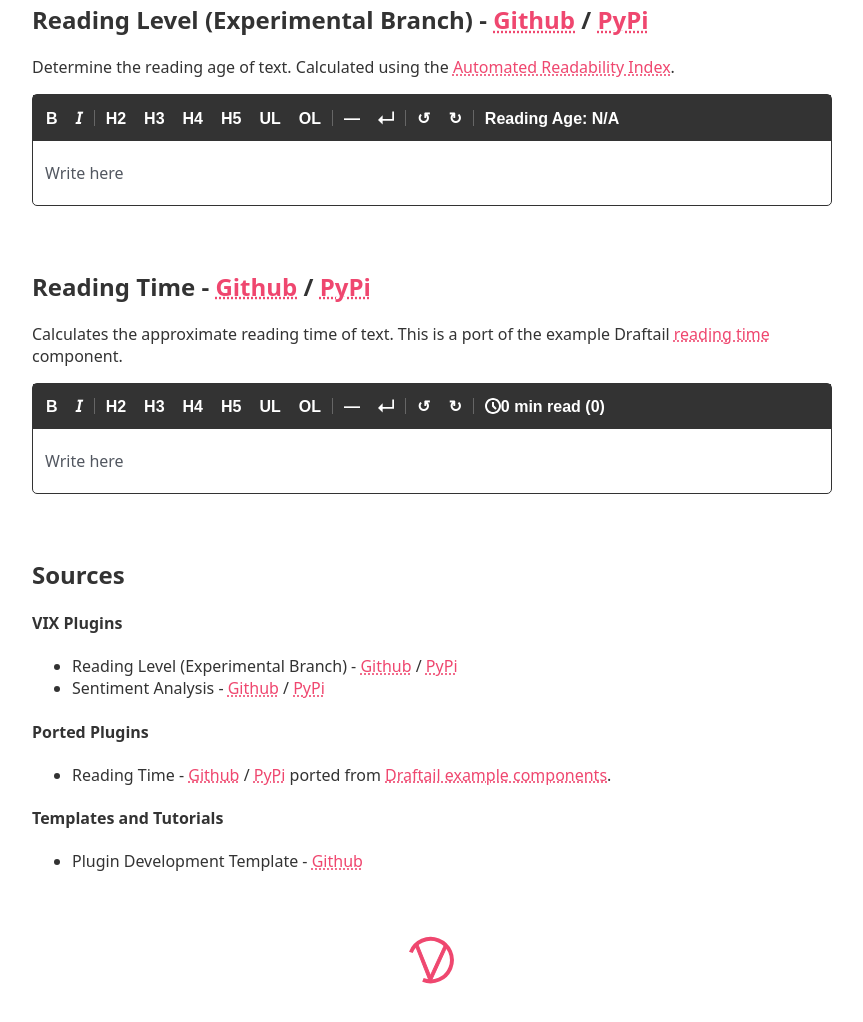
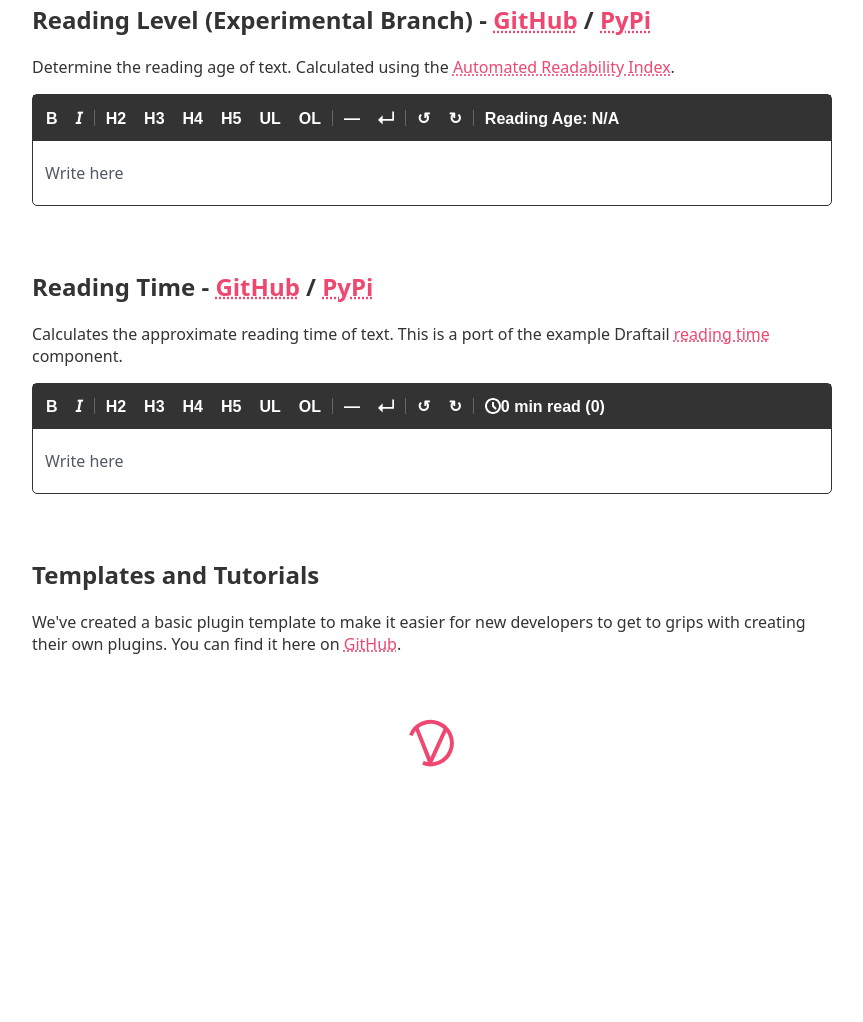
Before and after one commit to vixdigital/draftail-plugins, a website: page index.html in a window 1280 px wide. Shown: the part 554-1576 px from the top of the page, without its empty margins (208-1071 px from the left). After the commit the page ends 1406 px from the top, so only its background shows below. Drawn offline with Linux system fonts and the light colour scheme.

Commit message:
Updated the information section at the bottom of the page.

```diff
--- a/index.html
+++ b/index.html
@@ -32,7 +32,7 @@
             <div>
                 <h2>
                     Sentiment Analysis -
-                    <a href="http://github.com/vixdigital/wagtail-sentiment">Github</a> /
+                    <a href="http://github.com/vixdigital/wagtail-sentiment">GitHub</a> /
                     <a href="https://pypi.org/project/wagtail-sentiment/">PyPi</a>
                 </h2>
                 <p>
@@ -48,7 +48,7 @@
             <div>
                 <h2>
                     Reading Level (Experimental Branch) -
-                    <a href="https://github.com/vixdigital/wagtail-readinglevel/tree/experimental-new-api-functionality">Github</a> /
+                    <a href="https://github.com/vixdigital/wagtail-readinglevel/tree/experimental-new-api-functionality">GitHub</a> /
                     <a href="https://pypi.org/project/wagtail-readinglevel/3.0.3b0/">PyPi</a>
                 </h2>
                 <p>
@@ -63,7 +63,7 @@
             <div>
                 <h2>
                     Reading Time -
-                    <a href="https://github.com/vixdigital/wagtail-reading-time">Github</a> /
+                    <a href="https://github.com/vixdigital/wagtail-reading-time">GitHub</a> /
                     <a href="https://github.com/springload/draftail/tree/master/examples/components">PyPi</a>
                 </h2>
                 <p>
@@ -79,34 +79,11 @@
                 </div>
             </div>
             <hr class="divider">
-            <h2>Sources</h2>
-            <div>
-                <h4>VIX Plugins</h4>
-                <ul>
-                    <li>
-                        Reading Level (Experimental Branch) - <a href="https://github.com/vixdigital/wagtail-readinglevel/tree/experimental-new-api-functionality"/>Github</a>
-                        / <a href="https://pypi.org/project/wagtail-readinglevel/3.0.2b0/">PyPi</a>
-                    </li>
-                    <li>
-                        Sentiment Analysis - <a href="http://github.com/vixdigital/wagtail-sentiment">Github</a>
-                        / <a href="https://pypi.org/project/wagtail-sentiment/">PyPi</a>
-                    </li>
-                </ul>
-                <h4>Ported Plugins</h4>
-                <ul>
-                    <li>
-                        Reading Time - <a href="https://github.com/vixdigital/wagtail-reading-time">Github</a>
-                        / <a href="https://pypi.org/project/wagtail-readingtime/">PyPi</a> ported from
-                        <a href="https://github.com/springload/draftail/tree/master/examples/components">Draftail example components</a>.
-                    </li>
-                </ul>
-                <h4>Templates and Tutorials</h4>
-                <ul>
-                    <li>
-                        Plugin Development Template - <a href="https://github.com/vixdigital/wagtail-plugin-base">Github</a>
-                    </li>
-                </ul>
-            </div>
+            <h2>Templates and Tutorials</h2>
+            <p>
+                We've created a basic plugin template to make it easier for new developers to get to grips with creating their own plugins.
+                You can find it here on <a href="https://github.com/vixdigital/wagtail-plugin-base">GitHub</a>.
+            </p>
             <footer>
                 <a href="https://vix.digital" class="no-decoration">
                     <svg alt="VIX Digital Logo" width="48" height="48" class="topbar__logo" data-name="Layer 1" xmlns="http://www.w3.org/2000/svg" viewBox="0 0 150 150">
```
